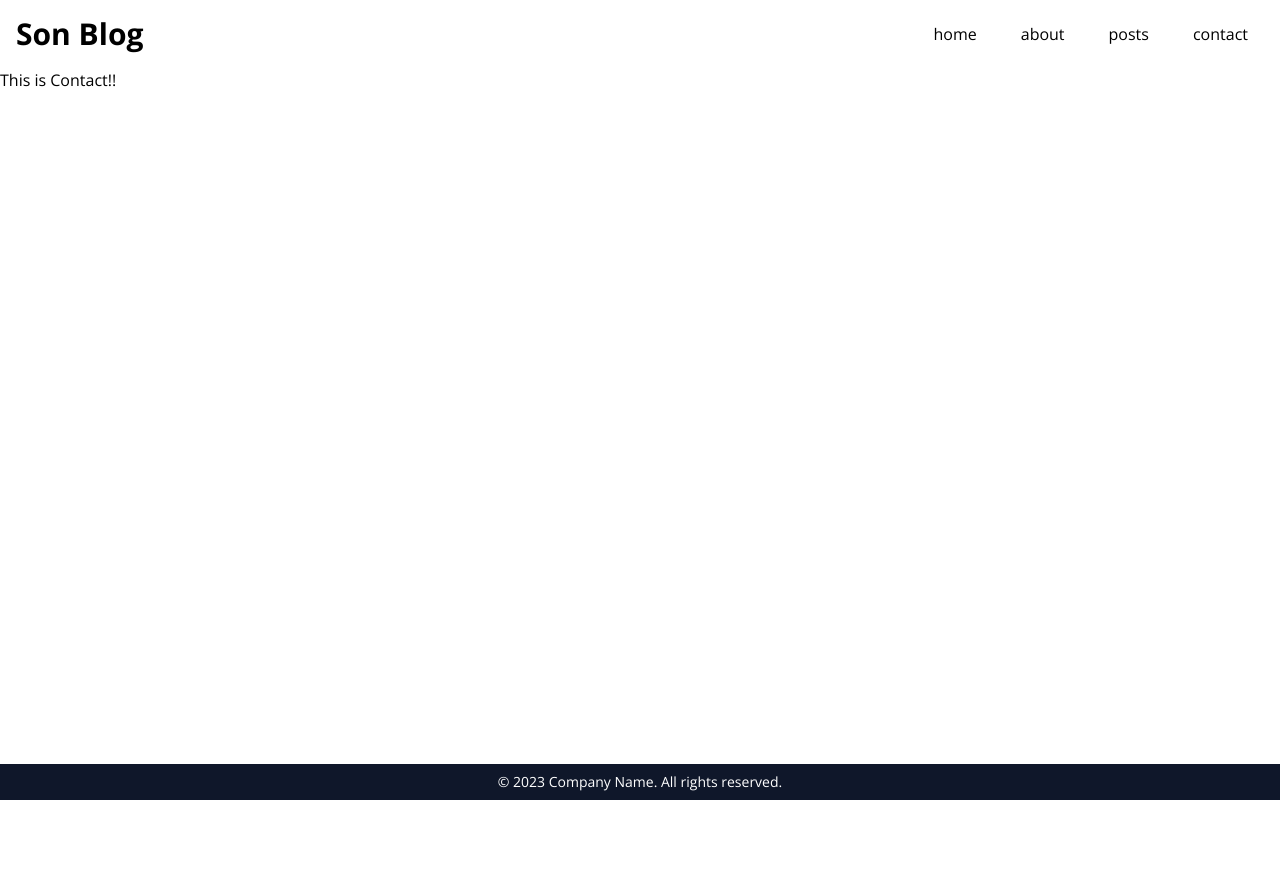
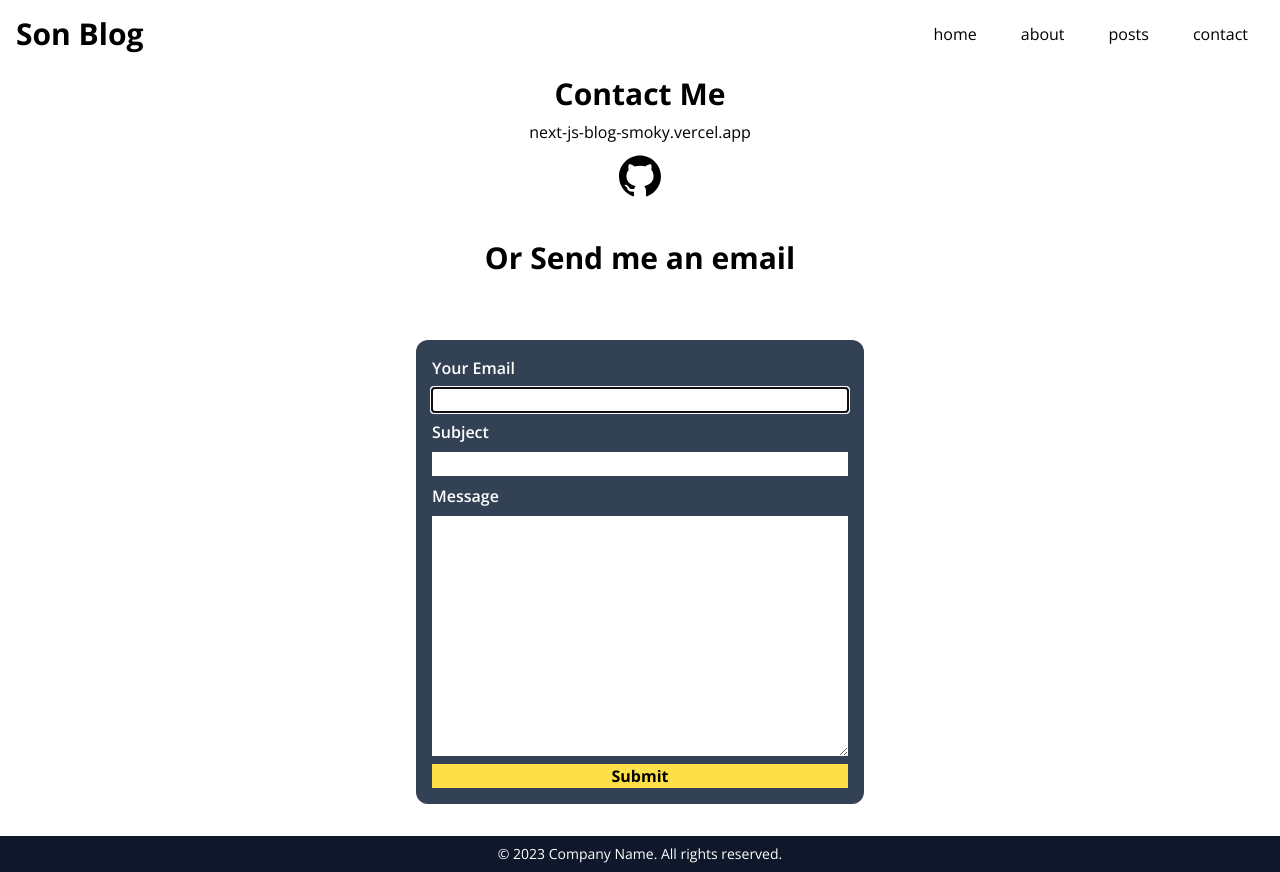
Before and after one commit to SonSeongJoon/NextJS-blog, a Next.js app: page /contact in a window 1280 px wide. Before the commit the page ends 800 px from the top, so only its background shows below. Built offline with nearby package versions, Linux system fonts and the light colour scheme.

Commit message:
add contact code

```diff
--- a/package.json
+++ b/package.json
@@ -16,6 +16,7 @@
     "eslint": "8.46.0",
     "eslint-config-next": "13.4.12",
     "next": "13.4.12",
+    "nodemailer": "^6.9.4",
     "postcss": "^8.4.27",
     "react": "18.2.0",
     "react-dom": "18.2.0",
@@ -25,10 +26,12 @@
     "react-syntax-highlighter": "^15.5.0",
     "remark-gfm": "^3.0.1",
     "tailwindcss": "^3.3.3",
-    "typescript": "5.1.6"
+    "typescript": "5.1.6",
+    "yup": "^1.2.0"
   },
   "devDependencies": {
     "@tailwindcss/typography": "^0.5.9",
+    "@types/nodemailer": "^6.4.9",
     "@types/react-syntax-highlighter": "latest"
   }
 }
--- /dev/null
+++ b/service/contact.ts
@@ -0,0 +1,15 @@
+import {EmailData} from "./email";
+export async function sendContactEmail(email: EmailData) {
+    const response = await fetch('/api/contact', {
+        method: 'POST',
+        body: JSON.stringify(email),
+        headers: {
+            'Content-Type': 'application/json',
+        },
+    });
+    const data = await response.json();
+    if(!response.ok) {
+        throw new Error(data.message || '서버 요청에 실패함 😂')
+    }
+    return data;
+}
--- /dev/null
+++ b/service/email.ts
@@ -0,0 +1,30 @@
+import nodemailer from 'nodemailer'
+export type EmailData = {
+    from: string;
+    subject: string;
+    message: string;
+}
+
+const transporter = nodemailer.createTransport({
+    host: "smtp.gmail.com",
+    port: 465,
+    secure: true,
+    auth: {
+        user: process.env.AUTH_USER,
+        pass: process.env.AUTH_PASS
+    },
+});
+
+export async function sendEmail({subject, from, message}: EmailData) {
+    const mailData = {
+        to: process.env.AUTH_USER,
+        subject: `[BLOG] ${subject}`,
+        from,
+        html: `
+        <h1>${subject}</h1>
+        <div>${message}</div>
+        <br/>
+        <p>보낸사람: ${from}</p>`
+    }
+    return transporter.sendMail(mailData);
+}
--- a/src/app/about/page.tsx
+++ b/src/app/about/page.tsx
@@ -1,21 +1,25 @@
 import Hero from "@/component/Hero";
-
+export const metadata = {
+    title: 'About Me',
+    description: 'Son 커리어 소개',
+}
 export default function AboutPage() {
+    const Title = 'text-2xl font-bold'
     return (
         <>
             <Hero/>
             <section className='bg-gray-100 rounded-md mt-6 shadow-lg text-center p-10 mb-20'>
                 <div className='mb-10'>
-                    <h2 className='text-2xl font-bold'>Who Am I?</h2>
+                    <h2 className={Title}>Who Am I?</h2>
                     <p>개발을 사랑하는 풀스택 개발자</p>
                     <p>무한한 발전가능성을 보여줌</p>
                 </div>
                 <div className='mb-10'>
-                    <h2 className='text-2xl font-bold'>Career</h2>
+                    <h2 className={Title}>Career</h2>
                     <p>...</p>
                 </div>
                 <div>
-                    <h2 className='text-2xl font-bold'>Skills</h2>
+                    <h2 className={Title}>Skills</h2>
                     <p>React, Node, Git</p>
                 </div>
             </section>
--- /dev/null
+++ b/src/app/api/contact/route.ts
@@ -0,0 +1,27 @@
+import * as yup from 'yup';
+import {sendEmail} from "../../../../service/email";
+const bodySchema = yup.object().shape({
+    from: yup.string().email().required(),
+    subject: yup.string().required(),
+    message: yup.string().required()
+})
+export async function POST(req: Request) {
+    const body = await req.json()
+    if(!bodySchema.isValidSync(body)) {
+        return new Response(JSON.stringify({message: '메일 전송에 실패함'}),
+            {status:400,
+            });
+    }
+    // 노드메일러를 이용해서 메일을 전송하면 됨
+    return sendEmail(body) //
+        .then(()=> new Response(JSON.stringify(
+            {message: '메일을 성공적으로 보냈음'}),
+            {status: 200
+            })
+        ).catch(error => {
+            console.error(error);
+            return new Response(JSON.stringify({message: '메일 전송에 실패함'}),
+                {status: 500,
+                })
+        })
+}
--- a/src/app/contact/page.tsx
+++ b/src/app/contact/page.tsx
@@ -1,3 +1,30 @@
+import {AiFillGithub, AiFillLinkedin, AiFillNotification, AiFillYoutube} from "react-icons/ai";
+import ContactForm from '../../component/ContactForm'
+
+export const metadata = {
+    title: 'Contact Me',
+    description: 'Son에게 메일 보내기',
+}
+
+const LINKS = [
+    {icon: <AiFillGithub/>, url: 'https://github.com/SonSeongJoon'},
+    // {icon: <AiFillNotification/>,url: ''},
+    // {icon: <AiFillLinkedin/>,url: ''}
+]
 export default function ContactPage() {
-    return <h1>This is Contact!!</h1>
+    return (
+        <section className='flex flex-col items-center'>
+            <h2 className='text-3xl font-bold my-2'>Contact Me</h2>
+            <p>next-js-blog-smoky.vercel.app</p>
+            <ul className='flex gap-4 my-2'>
+                {LINKS.map((link, index) => (
+                    <a key={index} href={link.url} target='_blank' className='text-5xl hover:text-yellow-400'>
+                        {link.icon}
+                    </a>
+                ))}
+            </ul>
+            <h2 className='text-3xl font-bold my-8'>Or Send me an email</h2>
+            <ContactForm/>
+        </section>
+    )
 }
--- a/src/app/layout.tsx
+++ b/src/app/layout.tsx
@@ -9,9 +9,12 @@
 const sans = Open_Sans({subsets: ['latin']})
 const inter = Inter({subsets: ['latin']})
 
-export const metadata: Metadata = {
-    title: 'Son Blog',
-    description: 'Generated by create next app',
+export const metadata = {
+    title: {
+        default: 'Son Blog',
+        template: 'Son Blog | %s'
+    },
+    description: 'Full Stack Engineer Son',
 }
 
 export default function RootLayout({
--- a/src/app/posts/[slug]/page.tsx
+++ b/src/app/posts/[slug]/page.tsx
@@ -1,9 +1,16 @@
 import {getPostData} from "../../../../service/post";
-
-
 import Image from "next/image";
 import PostContent from "@/component/PostContent";
 import AdjacentPostCard from "@/component/AdjacentPostCard";
+import {Metadata} from "next";
+
+export async function generateMetadata({params: {slug}}: Props):Promise<Metadata> {
+    const {title, description} = await getPostData(slug);
+    return {
+        title,
+        description,
+    };
+}
 
 type Props = {
     params: {
--- a/src/app/posts/page.tsx
+++ b/src/app/posts/page.tsx
@@ -1,6 +1,9 @@
 import {getAllPosts} from "../../../service/post";
 import FilterablePosts from "@/component/FilterablePosts";
-
+export const metadata = {
+    title: 'All Posts',
+    description: '풀스택 관련 블로그 글',
+}
 export default async function PostsPage() {
     const posts = await getAllPosts();
     // 고유한 카테고리만 배열로 받아오기
--- /dev/null
+++ b/src/component/Banner.tsx
@@ -0,0 +1,12 @@
+import {useState} from "react";
+
+export type BannerData = {
+    message: string;
+    state: 'success' | 'error';
+
+}
+export default function Banner({banner: {message, state}}: { banner: BannerData }) {
+    const isSuccess = state === 'success';
+    const icon = isSuccess ? '✅' : '🔥';
+    return <p className={`p-2 rounded-xl w-full text-center ${isSuccess ? 'bg-green-300':'bg-red-300'}`}>{`${icon} ${message}`}</p>
+}
--- /dev/null
+++ b/src/component/ContactForm.tsx
@@ -0,0 +1,71 @@
+'use client';
+
+import {ChangeEvent, FormEvent, useState} from "react";
+import Banner, {BannerData} from "@/component/Banner";
+import {sendContactEmail} from "../../service/contact";
+import {MdOutlineSettingsBackupRestore} from "react-icons/md";
+
+type Form = {
+    from: string;
+    subject: string;
+    message: string;
+};
+const DEFAULT_DATA = {
+    from: '',
+    subject: '',
+    message: ''
+}
+export default function ContactForm() {
+    const [form, setForm] = useState<Form>(DEFAULT_DATA);
+    const [banner, setBanner] = useState<BannerData | null>(null);
+
+    const onChange = (e: ChangeEvent<HTMLInputElement | HTMLTextAreaElement>) => {
+        const {name, value} = e.target;
+        setForm(prev => ({...prev, [name]: value}))
+    };
+
+    const onSubmit = (e: FormEvent<HTMLFormElement>) => {
+        e.preventDefault();
+        sendContactEmail(form)
+            .then(() => {
+                setBanner({
+                    message: '메일을 성공적으로 보냈습니다.',
+                    state: 'success'
+                });
+                setForm(DEFAULT_DATA);
+            })
+            .catch(() => {
+                setBanner({
+                    message: '메일전송에 실패했습니다. 다시 시도해 주세요.',
+                    state: 'error'
+                });
+            })
+            .finally(() => {
+                setTimeout(()=> {
+                    setBanner(null);
+                }, 3000);
+            });
+    };
+
+    return (
+        <section className='w-full max-w-md my-4'>
+            {banner && <Banner banner={banner}/>}
+            <form onSubmit={onSubmit}
+                  className='w-full flex flex-col gap-2 my-4 p-4 bg-slate-700 rounded-xl text-white'>
+                <label htmlFor='from' className='font-semibold'>Your Email</label>
+                <input className='text-black' type='email' id='from' name='from' required autoFocus value={form.from}
+                       onChange={onChange}/>
+
+                <label htmlFor='subject' className='font-semibold'>Subject</label>
+                <input className='text-black' type='text' id='subject' name='subject' required value={form.subject}
+                       onChange={onChange}/>
+
+                <label htmlFor='message' className='font-semibold'>Message</label>
+                <textarea className='text-black' rows={10} id='message' name='message' required value={form.message}
+                          onChange={onChange}/>
+
+                <button className='bg-yellow-300 text-black font-bold hover:bg-yellow-500'>Submit</button>
+            </form>
+        </section>
+    )
+}
--- a/src/component/Hero.tsx
+++ b/src/component/Hero.tsx
@@ -4,11 +4,11 @@
 
 export default function Hero() {
     return (
-        <section className="text-center">
-            <Image className="mx-auto rounded-full"
+        <section className="text-center mt-5">
+            <Image className="mx-auto rounded-full object-cover h-40 w-40"
                    src={myImage}
-                   width={200}
-                   height={200}
+                   width={250}
+                   height={250}
                    alt='hero'
 
                    priority
```
Also changed, not shown: public/images/me.jpg, 1 other file (tests, documents, lock files or other folders).
